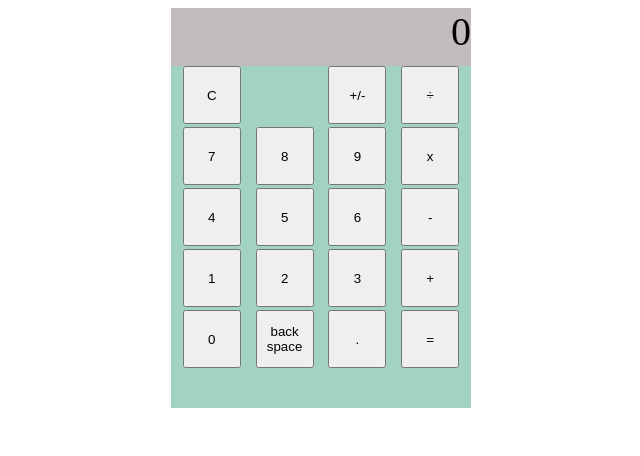
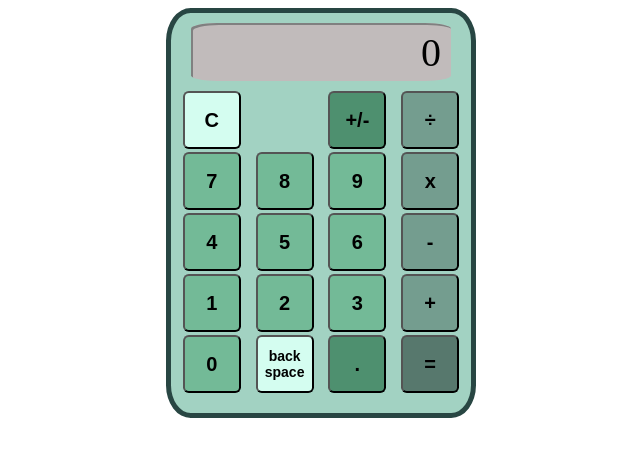
Before and after one commit to jh80/calculator, a plain HTML site: page index.html in a window 1280 px wide. Shown: the whole page, without its empty margins (319-959 px from the left). Drawn offline with Linux system fonts and the light colour scheme.

Commit message:
Add style to calculator in general

```diff
--- a/style.css
+++ b/style.css
@@ -7,14 +7,21 @@ body {
     width: 300px;
     height: 400px;
     margin: auto;
+    border: 5px solid rgb(40, 70, 67);
+    border-radius: 8%;
 }
 
 #display {
     background-color: #c1bbbb;
     height: 58px;
     font-size: 40px;
-    text-align: right;
-    justify-content: flex-end;
+    border-radius: 10%;
+    margin: 10px 20px;
+    padding: 0px 10px;
+    box-shadow: inset 2px 2px gray;
+    display: flex;
+    align-items: center;
+    justify-content: right;
 }
 
 #btnContainer {
@@ -28,6 +35,35 @@ body {
 .btn {
     width: 58px;
     height: 58px;
+    border-radius: 10%;
+    font-size: 20px;
+    font-weight: bold;
+}
+
+.number {
+    background-color: #73ba97;
+}
+
+.operator {
+    background-color: #749d8f;
+}
+
+#equals {
+    background-color: #57786d;
+}
+
+#clear,
+#backspace {
+    background-color: #d4fdf0;
+}
+
+#backspace {
+    font-size: 14px;
+}
+
+#negative,
+#decimalPoint {
+    background-color: #4e906f;
 }
 
 .filler {
```
